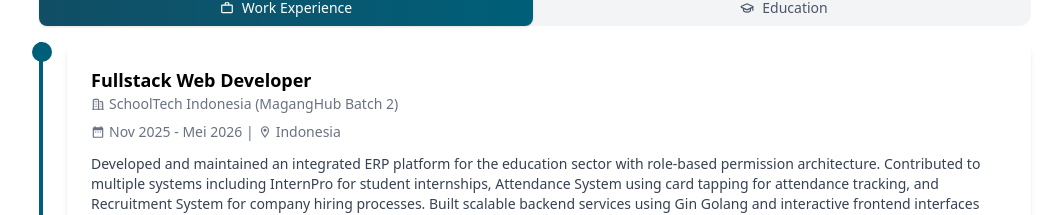
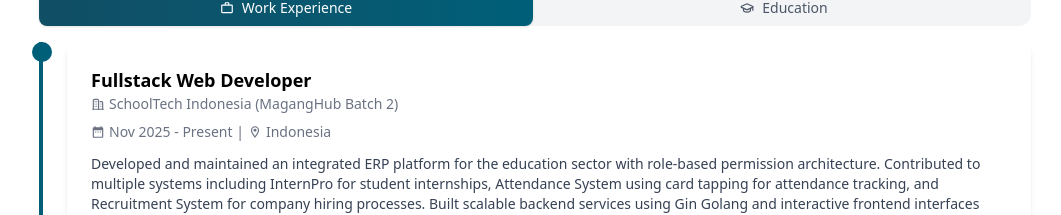
Before and after one commit to AqilulMuttaqin/portfolio-v1, a React (Vite) app: page / in a window 1280 px wide. Shown: the part 1800-2015 px from the top of the page, without its empty margins (105-1166 px from the left). Built offline with nearby package versions, Linux system fonts and the light colour scheme.

Commit message:
update: extend employment duration for Fullstack Web Developer role at SchoolTech Indonesia

```diff
--- a/src/components/ExperienceSection.jsx
+++ b/src/components/ExperienceSection.jsx
@@ -25,7 +25,7 @@ const ExperienceSection = () => {
     {
       role: "Fullstack Web Developer",
       company: "SchoolTech Indonesia (MagangHub Batch 2)",
-      date: "Nov 2025 - Mei 2026",
+      date: "Nov 2025 - Present",
       location: "Indonesia",
       description:
         "Developed and maintained an integrated ERP platform for the education sector with role-based permission architecture. Contributed to multiple systems including InternPro for student internships, Attendance System using card tapping for attendance tracking, and Recruitment System for company hiring processes. Built scalable backend services using Gin Golang and interactive frontend interfaces using Vue.js while managing relational and NoSQL databases.",
```
